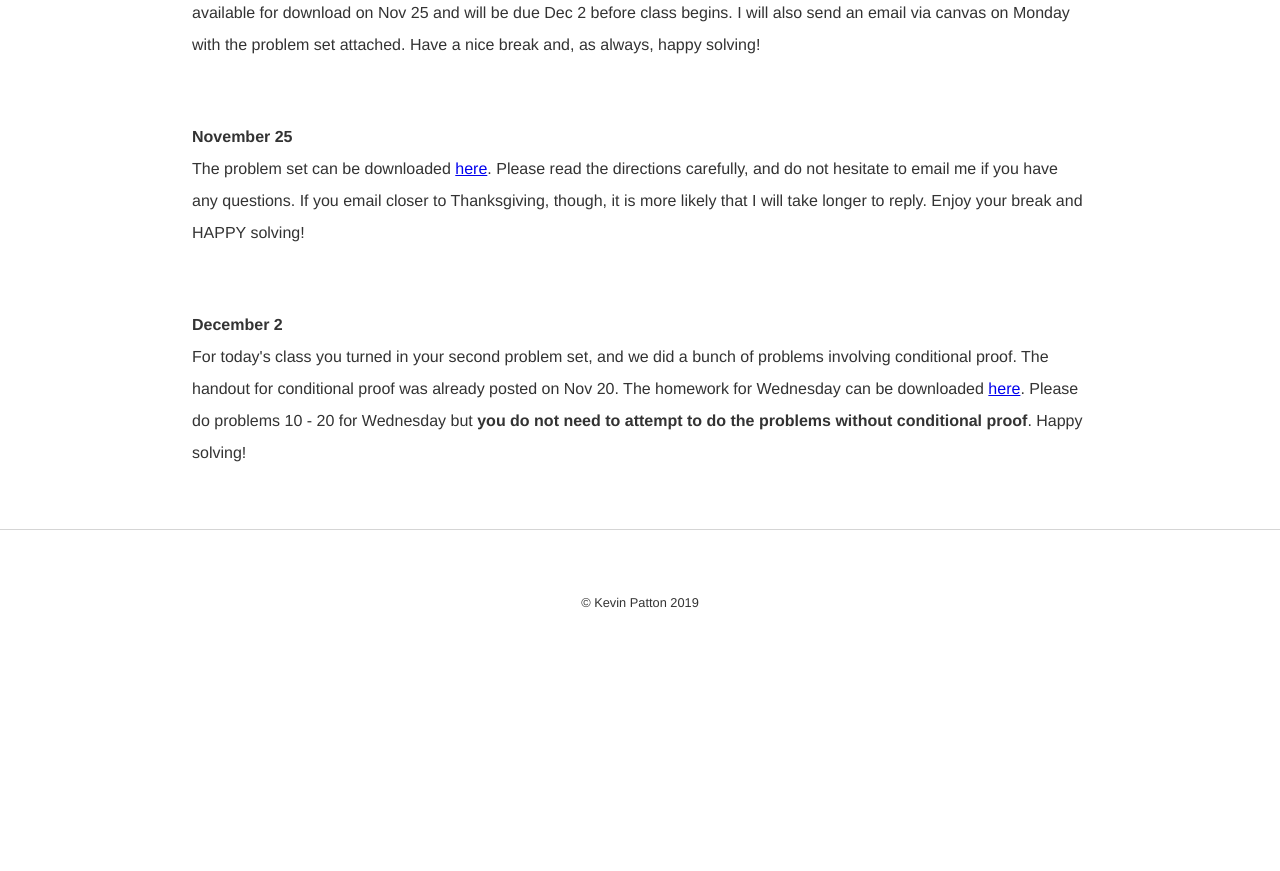
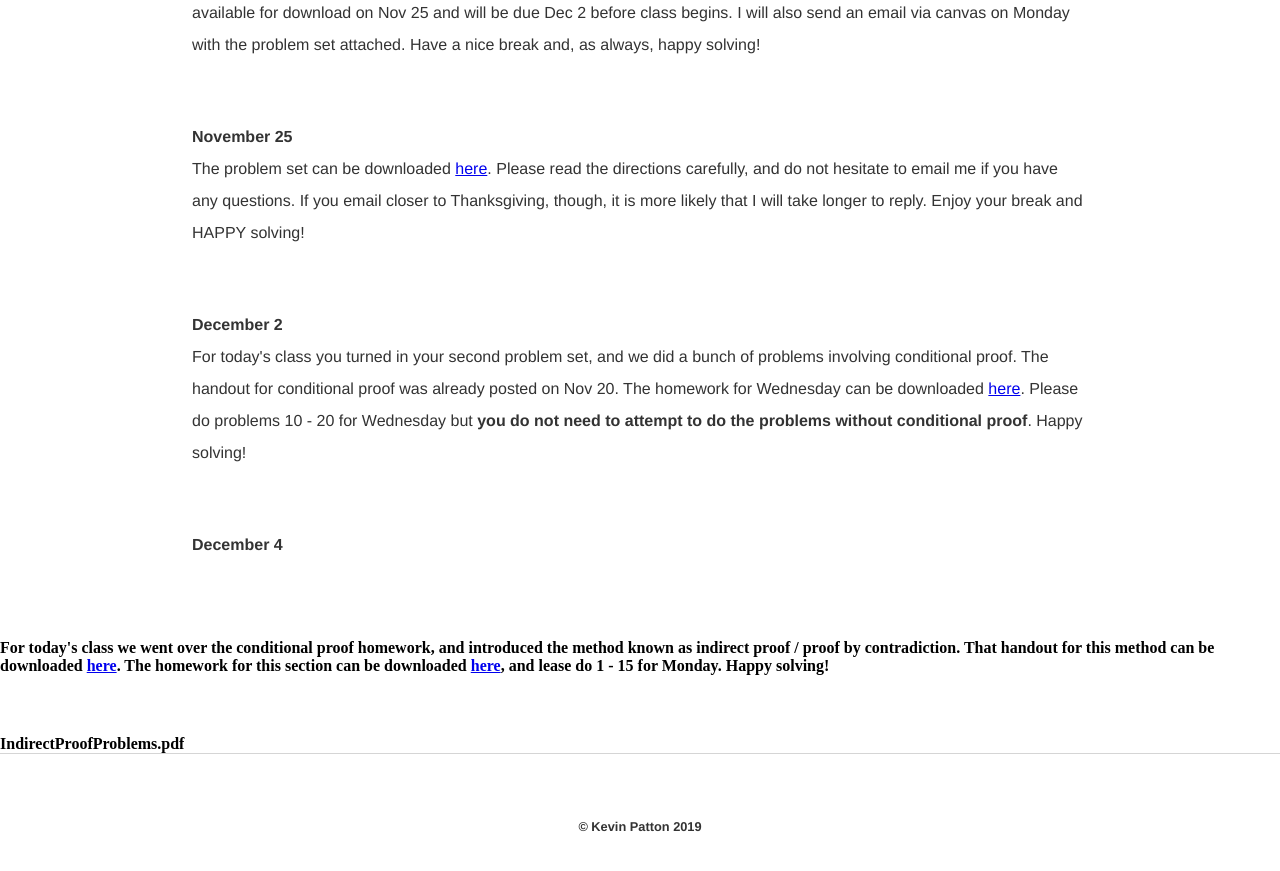
Before and after one commit to kevinjpatton/kevinjpatton.github.io, a Jekyll site: the page built from teaching/phil_1210/index.html, in a window 1280 px wide and 900 px high, scrolled down 5384 px. Shown: the top 871 px of the window. Built offline with Jekyll 4.4.1, drawn with Linux system fonts in a browser that asks for light colours; Markdown is read by kramdown in place of the engine named in the settings; before the commit the page ends 6060 px from its top, so only the background shows below that.

Commit message:
Update index.html

```diff
--- a/teaching/phil_1210/index.html
+++ b/teaching/phil_1210/index.html
@@ -58,3 +58,6 @@ For today's class we went over the assigned homework, and began to solve proofs
 The problem set can be downloaded <a href="/teaching/phil_1210/Problems Set 2_Final.pdf" target="_blank">here</a>.  Please read the directions carefully, and do not hesitate to email me if you have any questions.  If you email closer to Thanksgiving, though, it is more likely that I will take longer to reply.  Enjoy your break and HAPPY solving!</p>
 <p><b>December 2</b><br>
 For today's class you turned in your second problem set, and we did a bunch of problems involving conditional proof.  The handout for conditional proof was already posted on Nov 20.  The homework for Wednesday can be downloaded <a href="/teaching/phil_1210/ConditionalProofProblems.pdf" target="_blank">here</a>.  Please do problems 10 - 20 for Wednesday but <b> you do not need to attempt to do the problems without conditional proof</b>.  Happy solving!</p>
+<p><b>December 4</p><br>
+For today's class we went over the conditional proof homework, and introduced the method known as indirect proof / proof by contradiction.  That handout for this method can be downloaded <a href="/teaching/phil_1210/Indirect Proof.pdf" target="_blank">here</a>.  The homework for this section can be downloaded <a href="/teaching/phil_1210/Indirect Proof.pdf" target="_blank">here</a>, and lease do 1 - 15 for Monday.  Happy solving!</p>
+IndirectProofProblems.pdf
```
